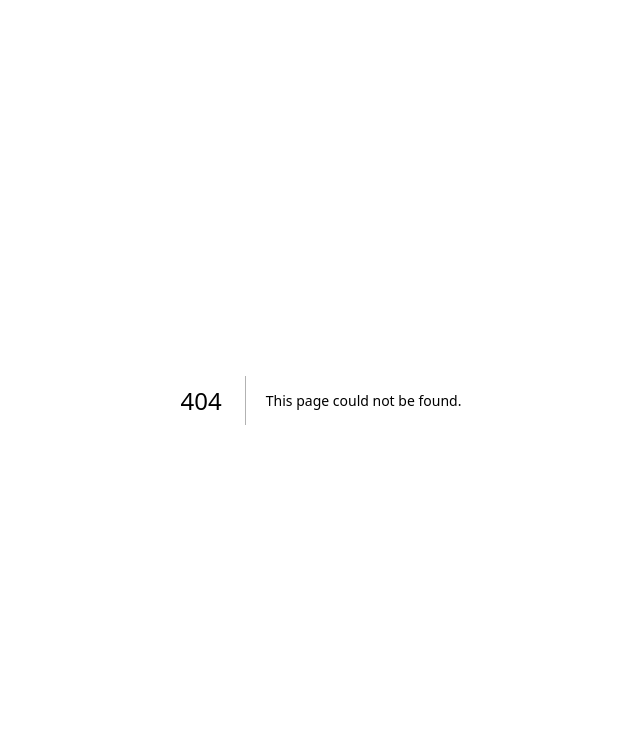
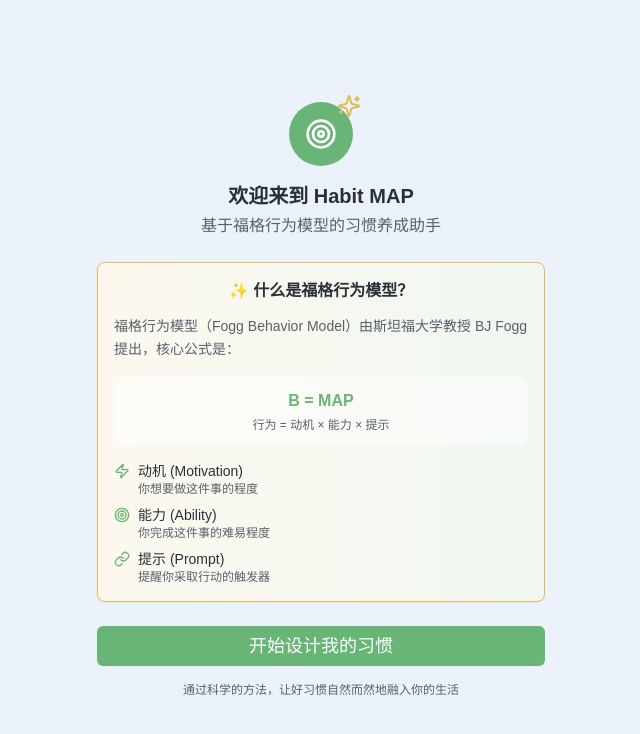
Before and after one commit to nettee/habit-map, a Next.js app: page / in a window 1280 px wide. Before the commit this address had no page. Shown: the top 734 px of the page, without its empty margins (319-959 px from the left). Built offline with nearby package versions, Linux system fonts and the light colour scheme.

Commit message:
home page and flow

```diff
--- a/app/habits/new/complete/HabitDetail.tsx
+++ b/app/habits/new/complete/HabitDetail.tsx
@@ -91,10 +91,10 @@ export default function HabitDetail({
                 <h4 className="font-medium text-text-primary mb-1 text-sm">{behavior.title}</h4>
                 <p className="text-xs text-text-secondary mb-1.5">{behavior.description}</p>
 
-                <div className="flex items-center text-xs">
+                {/* <div className="flex items-center text-xs">
                   <span className="text-text-secondary mr-1.5">📅 提醒方式:</span>
                   <span className="text-brand-primary font-medium">{behavior.reminder?.anchor}</span>
-                </div>
+                </div> */}
               </div>
             </div>
           </div>
--- a/app/habits/new/complete/page.tsx
+++ b/app/habits/new/complete/page.tsx
@@ -1,6 +1,7 @@
 import { Button } from "@/components/ui/button"
 import { Card, CardContent } from "@/components/ui/card"
-import { Check, Sparkles, Heart } from "lucide-react"
+import { Check, Heart, Sparkles } from "lucide-react"
+import Link from "next/link"
 import HabitDetail from "./HabitDetail"
 
 export default async function CompletePage({
@@ -14,8 +15,8 @@ export default async function CompletePage({
   // 如果没有 habitId，显示错误状态
   if (!habitId) {
     return (
-      <div className="min-h-screen bg-surface-main p-4">
-        <div className="max-w-md mx-auto text-center">
+      <div className="min-h-screen bg-surface-main p-4 flex items-center justify-center">
+        <div className="max-w-md w-full text-center">
           <h1 className="text-xl font-bold text-text-primary mb-4">出错了</h1>
           <p className="text-text-secondary">找不到习惯ID，请检查URL是否正确</p>
         </div>
@@ -24,8 +25,9 @@ export default async function CompletePage({
   }
 
   return (
-    <div className="min-h-screen bg-surface-main p-4">
-      <div className="max-w-md mx-auto">
+    <div className="min-h-screen bg-surface-main overflow-y-auto">
+      <div className="min-h-screen p-4 flex items-center justify-center">
+        <div className="max-w-md w-full py-8">
         {/* 成功标识 */}
         <div className="text-center mb-6">
           <div className="relative mx-auto w-16 h-16 mb-4">
@@ -38,7 +40,7 @@ export default async function CompletePage({
           </div>
 
           <h1 className="text-xl font-bold text-text-primary mb-1">🎉 太棒了！</h1>
-          <p className="text-text-secondary mb-1">你的新习惯已经创建成功</p>
+          <p className="text-text-secondary mb-1">你的新习惯已经设计成功</p>
           <p className="text-sm text-brand-secondary flex items-center justify-center">
             <Heart className="w-4 h-4 mr-1" />
             每一个小行动都是改变的开始
@@ -58,16 +60,24 @@ export default async function CompletePage({
           </CardContent>
         </Card>
 
+        {/* 返回主页（临时） */}
+        <Button asChild className="w-full bg-brand-primary hover:bg-brand-primary/80 text-white py-2 text-lg font-medium">
+          <Link href="/">
+            返回主页
+          </Link>
+        </Button>
+
         {/* 完成按钮 */}
-        <Button
+        {/* <Button
           // onClick={handleComplete}
           className="w-full bg-brand-primary hover:bg-brand-primary/80 text-white py-2 text-lg font-medium"
         >
           开始我的习惯之旅 🚀
-        </Button>
+        </Button> */}
 
         {/* 底部提示 */}
-        <p className="text-center text-xs text-text-secondary mt-4">你可以随时在习惯列表中查看和调整你的微行为</p>
+        {/* <p className="text-center text-xs text-text-secondary mt-4">你可以随时在习惯列表中查看和调整你的微行为</p> */}
+        </div>
       </div>
     </div>
   )
--- a/app/layout.tsx
+++ b/app/layout.tsx
@@ -1,6 +1,7 @@
 import type { Metadata, Viewport } from 'next'
 import './globals.css'
 import { QueryProvider } from '@/components/query-provider'
+import { Analytics } from "@vercel/analytics/next"
 
 export const metadata: Metadata = {
   title: 'Habit MAP',
@@ -22,6 +23,7 @@ export default function RootLayout({
     <html lang="zh-CN">
       <body>
         <QueryProvider>{children}</QueryProvider>
+        <Analytics />
       </body>
     </html>
   )
--- /dev/null
+++ b/app/page.tsx
@@ -0,0 +1,100 @@
+'use client'
+
+import { Button } from "@/components/ui/button"
+import { Card, CardContent } from "@/components/ui/card"
+import { Sparkles, Heart, ArrowRight, Target, Zap, Link } from "lucide-react"
+import { useRouter } from 'next/navigation'
+
+export default function HomePage() {
+  const router = useRouter()
+
+  const handleGetStarted = () => {
+    router.push('/habits/new')
+  }
+
+  return (
+    <div className="min-h-screen bg-surface-main p-4 flex items-center justify-center">
+      <div className="max-w-md w-full">
+        {/* 欢迎标题 */}
+        <div className="text-center mb-6">
+          <div className="relative mx-auto w-16 h-16 mb-4">
+            <div className="absolute inset-0 bg-brand-primary rounded-full flex items-center justify-center">
+              <Target className="w-8 h-8 text-white" />
+            </div>
+            <div className="absolute -top-2 -right-2">
+              <Sparkles className="w-6 h-6 text-brand-accent" />
+            </div>
+          </div>
+
+          <h1 className="text-xl font-bold text-text-primary mb-1">欢迎来到 Habit MAP</h1>
+          <p className="text-text-secondary mb-1">基于福格行为模型的习惯养成助手</p>
+          {/* <p className="text-sm text-brand-secondary flex items-center justify-center">
+            <Heart className="w-4 h-4 mr-1" />
+            让改变变得简单而持久
+          </p> */}
+        </div>
+
+        {/* 福格行为模型介绍 */}
+        <Card className="border-brand-accent bg-gradient-to-r from-brand-accent/10 to-brand-primary/10 mb-6">
+          <CardContent className="p-4">
+            <h2 className="text-text-primary font-bold mb-3 text-center">✨ 什么是福格行为模型？</h2>
+            <p className="text-sm text-text-secondary leading-relaxed mb-4">
+              福格行为模型（Fogg Behavior Model）由斯坦福大学教授 BJ Fogg 提出，核心公式是：
+            </p>
+            <div className="bg-white/50 rounded-lg p-3 mb-4 text-center">
+              <p className="font-bold text-brand-primary">B = MAP</p>
+              <p className="text-xs text-text-secondary mt-1">行为 = 动机 × 能力 × 提示</p>
+            </div>
+            <div className="space-y-2">
+              <div className="flex items-start">
+                <Zap className="w-4 h-4 text-brand-primary mt-0.5 mr-2 flex-shrink-0" />
+                <div>
+                  <p className="text-sm font-medium text-text-primary">动机 (Motivation)</p>
+                  <p className="text-xs text-text-secondary">你想要做这件事的程度</p>
+                </div>
+              </div>
+              <div className="flex items-start">
+                <Target className="w-4 h-4 text-brand-primary mt-0.5 mr-2 flex-shrink-0" />
+                <div>
+                  <p className="text-sm font-medium text-text-primary">能力 (Ability)</p>
+                  <p className="text-xs text-text-secondary">你完成这件事的难易程度</p>
+                </div>
+              </div>
+              <div className="flex items-start">
+                <Link className="w-4 h-4 text-brand-primary mt-0.5 mr-2 flex-shrink-0" />
+                <div>
+                  <p className="text-sm font-medium text-text-primary">提示 (Prompt)</p>
+                  <p className="text-xs text-text-secondary">提醒你采取行动的触发器</p>
+                </div>
+              </div>
+            </div>
+          </CardContent>
+        </Card>
+
+        {/* 核心理念 */}
+        {/* <Card className="border-brand-secondary bg-gradient-to-r from-brand-secondary/10 to-brand-accent/10 mb-6">
+          <CardContent className="p-4 text-center">
+            <h3 className="text-text-primary font-bold mb-2 text-sm">🌱 核心理念</h3>
+            <p className="text-sm text-text-secondary leading-relaxed">
+              从微小的行为开始，让改变变得容易。当动机不足时，降低难度；当能力有限时，增强动机；无论何时，都要设置清晰的提示。
+            </p>
+          </CardContent>
+        </Card> */}
+
+        {/* 开始按钮 */}
+        <Button
+          onClick={handleGetStarted}
+          className="w-full bg-brand-primary hover:bg-brand-primary/80 text-white py-3 text-lg font-medium mb-4"
+        >
+          开始设计我的习惯
+          {/* <ArrowRight className="w-5 h-5 ml-2" /> */}
+        </Button>
+
+        {/* 底部提示 */}
+        <p className="text-center text-xs text-text-secondary">
+          通过科学的方法，让好习惯自然而然地融入你的生活
+        </p>
+      </div>
+    </div>
+  )
+}
--- a/package.json
+++ b/package.json
@@ -39,6 +39,7 @@
     "@radix-ui/react-tooltip": "1.1.6",
     "@tanstack/react-query": "^5.87.4",
     "@tanstack/react-query-devtools": "^5.87.4",
+    "@vercel/analytics": "^1.5.0",
     "autoprefixer": "^10.4.20",
     "class-variance-authority": "^0.7.1",
     "clsx": "^2.1.1",
```
Also changed, not shown: 1 other file (tests, documents, lock files or other folders).
